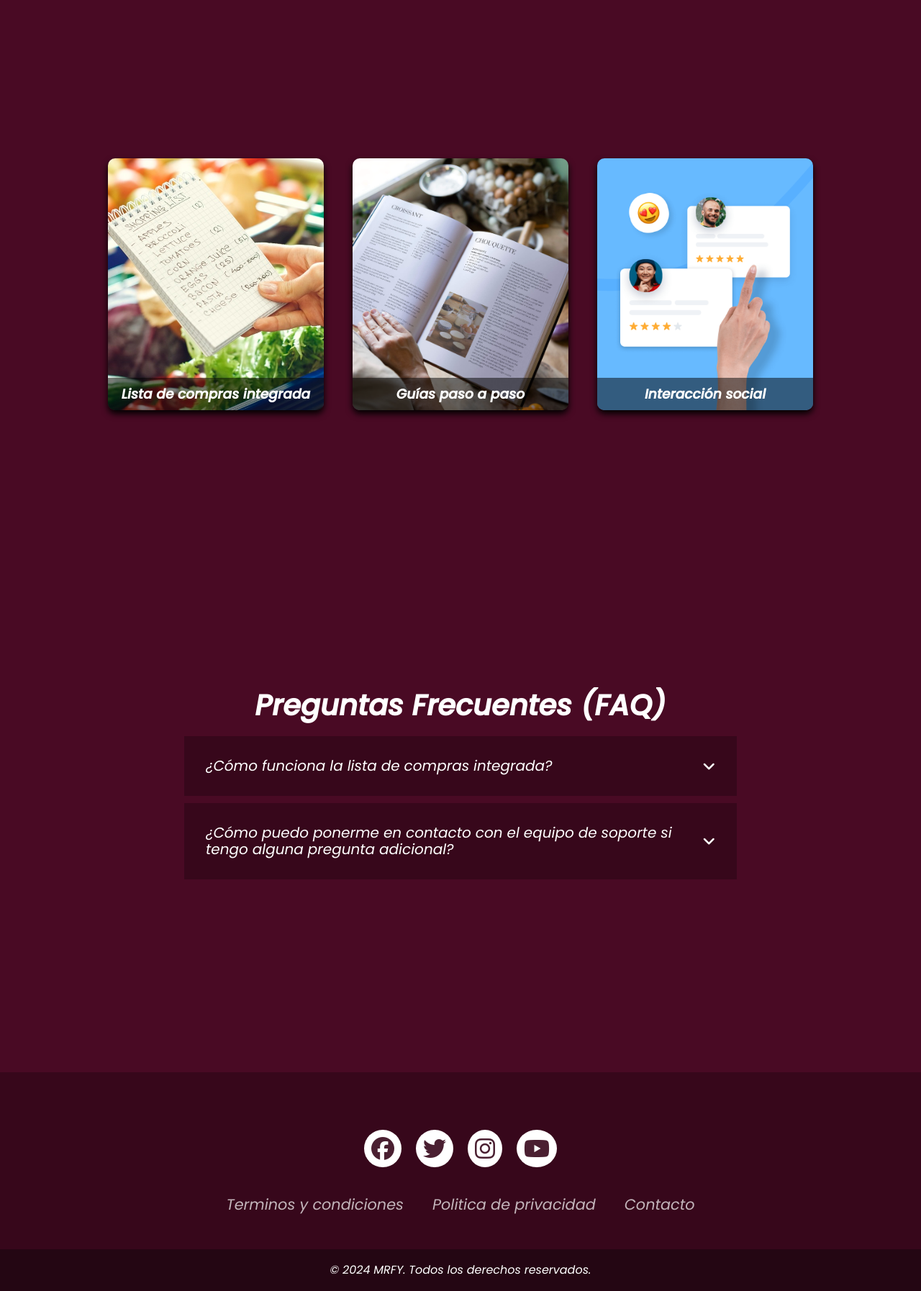
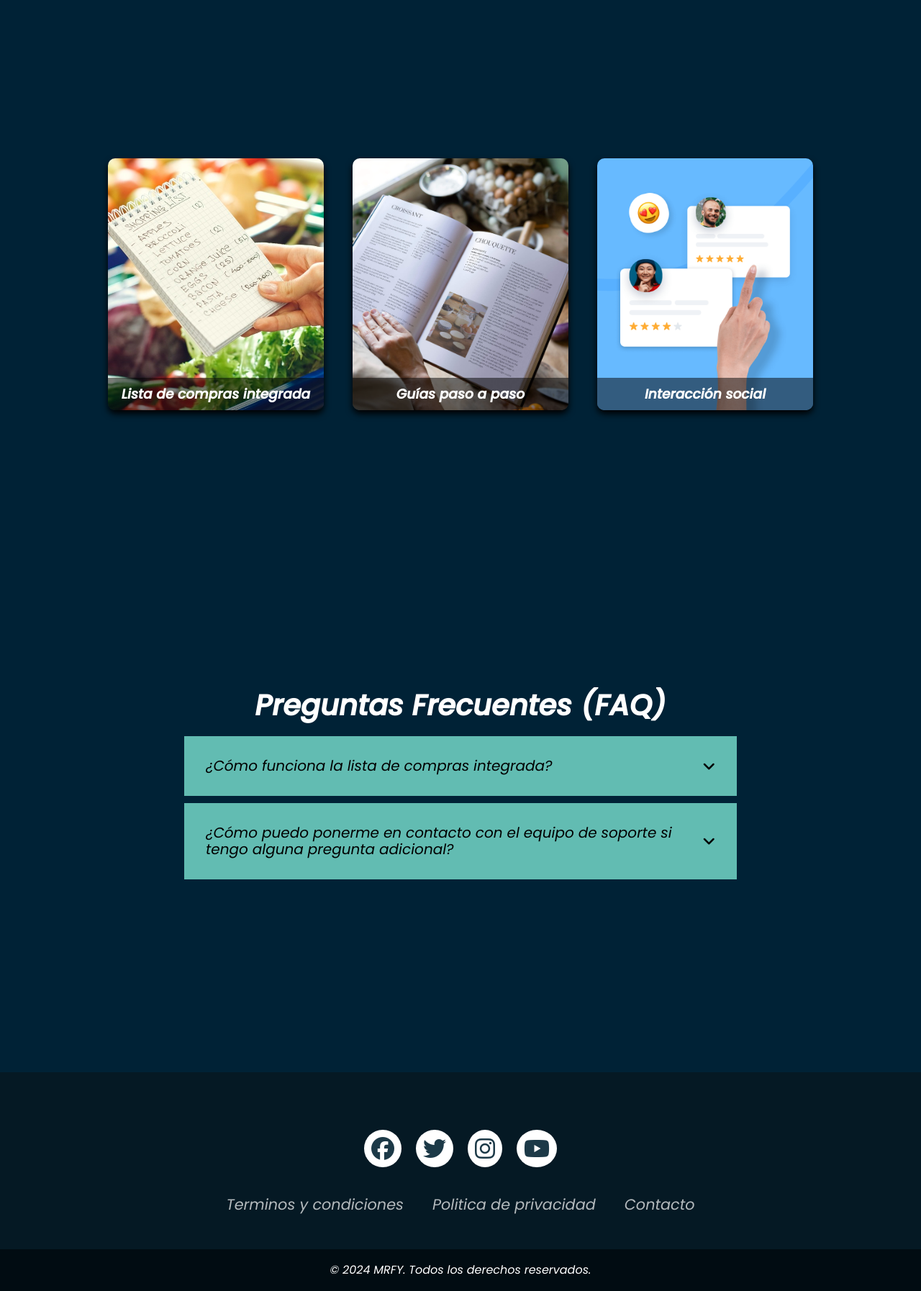
Before and after one commit to XimenaAlvz/MRFY-Copia, a Django app: page / in a window 1280 px wide. Shown: the part 1167-2961 px from the top of the page at 72% size. Run offline with Django 5.2, Linux system fonts and the light colour scheme.

Commit message:
Colores en landing site acordes a paleta

```diff
--- a/MRFY/MRFY/static/css/estilos.css
+++ b/MRFY/MRFY/static/css/estilos.css
@@ -2,12 +2,12 @@
 
 :root{
     --padding-container: 100px 0;
-    --color-title: #001A49;
+    --color-title: #FCBA03;
 }
 
 body{
     font-family: 'Poppins', sans-serif;
-    background-color: #490a24;
+    background-color: #002236;
 }
 
 .container{
@@ -226,13 +226,13 @@ body{
     left: 0;
     width: 100%;
     height: 100%;
-    background-color: #5C092B;
+    background-color: #002236;
     animation: wave 3s ease-in-out infinite;
     z-index: -1;
 }
 
 .header__button:hover::before {
-    background-color: #750936;
+    background-color: #003f63;
 }
 
 .header__button:active{
@@ -295,9 +295,9 @@ body{
 
 .card .back{
     transform: perspective(600px) rotateY(180deg);
-    background: rgb(55, 7, 27);
+    background: rgb(215, 214, 184);
     padding: 15px;
-    color: white;
+    color: black;
     display: flex;
     flex-direction: column;
     justify-content: space-between;
@@ -338,8 +338,8 @@ body{
 }
 
 .quest{
-    color: white;
-    background-color: #37071b;
+    color: black;
+    background-color: #62BCB2;
     padding: 30px;
     font-size: 20px;
     display: flex;
@@ -350,7 +350,7 @@ body{
 }
 
 .quest:hover{
-    background-color: #5c092b;
+    background-color: #148794;
 }
 
 .answ{
@@ -381,15 +381,15 @@ body{
 }
 
 .answ p{
-    color: white;
-    background-color: #37071b;
+    color: black;
+    background-color: #D7D6B8;
     padding: 30px;
     font-size: 20px;
     border-top: 1px solid #000000;
 }
 
 .footer{
-    background-color: #37071b;
+    background-color: #051924;
     color: white;
 }
 
@@ -413,12 +413,12 @@ body{
 
 .social a i{
     font-size: 2em;
-    color: #37071b;
+    color: #042434;
     opacity: 0.9;
 }
 
 .social a:hover{
-    background-color: #5c092b;
+    background-color: #042434;
     transition: 0.5s;
 }
 
@@ -451,7 +451,7 @@ body{
 }
 
 .footer__bottom{
-    background-color: #240613;
+    background-color: #010c12;
     padding: 20px;
     text-align: center;
 }
```
